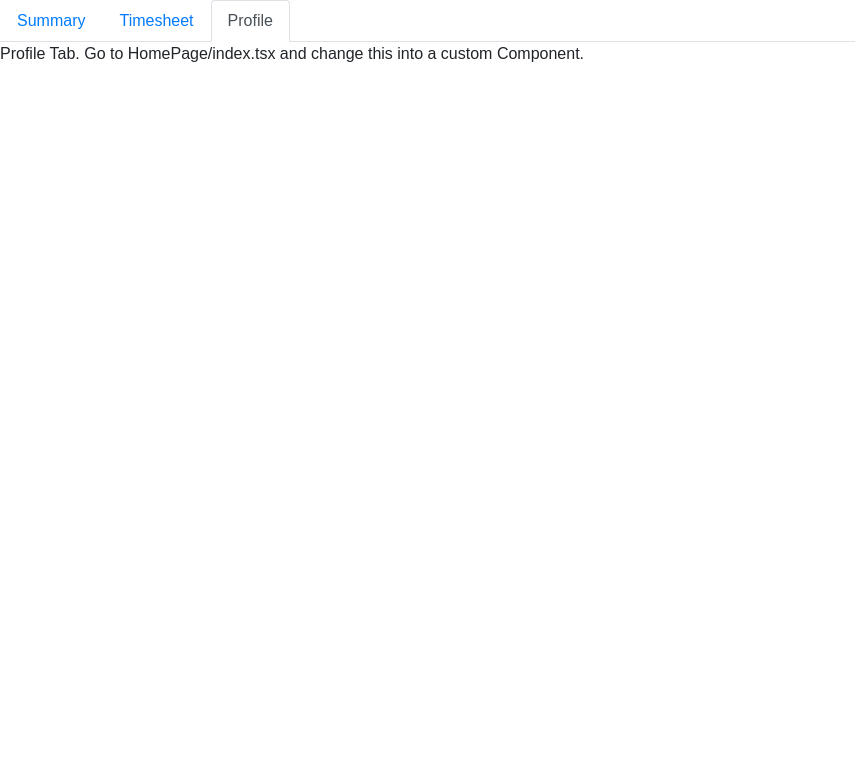
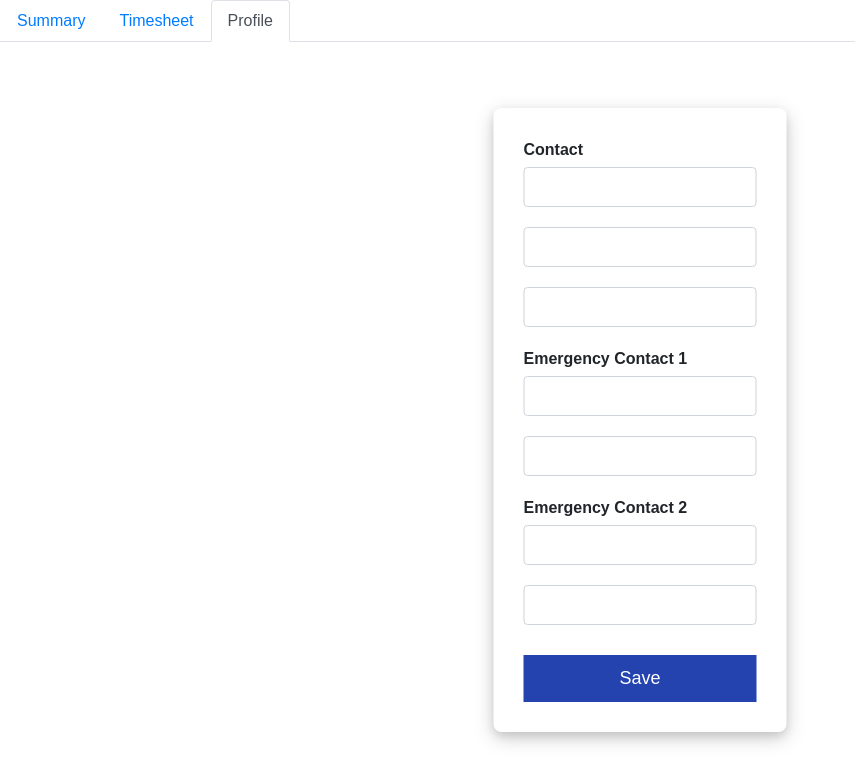
Before and after one commit to Emloyee-management/Timesheet-management-frontend, a React (Create React App) app: page /home in a window 1280 px wide. Both pictures are taken after a click on the tab "Profile". Shown: the top 782 px of the page, without its empty margins (0-855 px from the left). Built offline with nearby package versions, Linux system fonts and the light colour scheme; no server answers.

Commit message:
profile finished

```diff
--- a/src/App.scss
+++ b/src/App.scss
@@ -30,6 +30,7 @@ h4 {
   padding: 0px;
 }
 
+#root,
 html,
 body {
   margin: 0px;
@@ -91,3 +92,5 @@ p {
 @import "./containers/LoginPage/style.scss";
 @import "./containers/HomePage/style.scss";
 @import "./containers/SummaryPage/style.scss";
+
+@import "./containers/ProfilePage/style.scss";
--- a/src/containers/HomePage/index.tsx
+++ b/src/containers/HomePage/index.tsx
@@ -8,6 +8,7 @@ import { login } from "../../store/actions/session";
 import { Tabs, Tab } from "react-bootstrap";
 import TemplatePage from "../TemplatePage";
 import SummaryPage from "../SummaryPage";
+import ProfilePage from "../ProfilePage";
 
 const mapStateToProps = (state: IStoreState) => ({ session: state.session });
 
@@ -40,22 +41,21 @@ class HomePage extends React.Component<IHomePageProps, IHomePageState> {
 
   render() {
     return (
-      <>
+      <div className="home-page__container">
         <Tabs activeKey={this.state.activeTab} onSelect={this.handleSelect}>
           <Tab eventKey="summary" title="Summary">
             <SummaryPage />
           </Tab>
           <Tab eventKey="timesheet" title="Timesheet">
-            Timesheet Tab. Go to HomePage/index.tsx and change this into a custom
-            Component.
+            Timesheet Tab. Go to HomePage/index.tsx and change this into a
+            custom Component.
           </Tab>
 
           <Tab eventKey="profile" title="Profile">
-            Profile Tab. Go to HomePage/index.tsx and change this into a custom
-            Component.
+            <ProfilePage />
           </Tab>
         </Tabs>
-      </>
+      </div>
     );
   }
 }
--- a/src/containers/HomePage/style.scss
+++ b/src/containers/HomePage/style.scss
@@ -0,0 +1,4 @@
+.home-page__container {
+  width: 100%;
+  height: 100%;
+}
--- /dev/null
+++ b/src/containers/ProfilePage/index.tsx
@@ -0,0 +1,172 @@
+import React from "react";
+import { connect } from "react-redux";
+import { RouteComponentProps, withRouter } from "react-router-dom";
+import { bindActionCreators } from "redux";
+import { IStoreState } from "../../store/reducers";
+import { DispatchFunction } from "../../store";
+import { login } from "../../store/actions/session";
+
+const mapStateToProps = (state: IStoreState) => ({ session: state.session });
+
+const mapDispatchToProps = (dispatch: DispatchFunction) =>
+  bindActionCreators({ login }, dispatch);
+
+type IprofilePageProps = ReturnType<typeof mapStateToProps> &
+  ReturnType<typeof mapDispatchToProps> &
+  RouteComponentProps;
+
+const initialState = {
+  phone: "",
+  email: "",
+  address: "",
+  emergencyContact1: "",
+  emergencyContact1Phone: "",
+  emergencyContact2: "",
+  emergencyContact2Phone: "",
+};
+
+type IprofilePageState = typeof initialState;
+
+class ProfilePage extends React.Component<
+  IprofilePageProps,
+  IprofilePageState
+> {
+  constructor(props: IprofilePageProps) {
+    super(props);
+    this.state = initialState;
+  }
+
+  componentDidMount = () => {
+    this.setState({
+      phone: this.props.session.userInfo.phone,
+      email: this.props.session.userInfo.email,
+      address: this.props.session.userInfo.address,
+      emergencyContact1: this.props.session.userInfo.emergency1Name,
+      emergencyContact1Phone: this.props.session.userInfo.emergency1Phone,
+      emergencyContact2: this.props.session.userInfo.emergency2Name,
+      emergencyContact2Phone: this.props.session.userInfo.emergency2Phone,
+    });
+  };
+
+  handlePhoneChange = (event: React.FormEvent<HTMLInputElement>) => {
+    this.setState({
+      phone: event.currentTarget.value,
+    });
+  };
+
+  handleEmailChange = (event: React.FormEvent<HTMLInputElement>) => {
+    this.setState({
+      email: event.currentTarget.value,
+    });
+  };
+
+  handleAddressChange = (event: React.FormEvent<HTMLInputElement>) => {
+    this.setState({
+      address: event.currentTarget.value,
+    });
+  };
+
+  handleEmergencyContact1Change = (
+    event: React.FormEvent<HTMLInputElement>
+  ) => {
+    this.setState({
+      emergencyContact1: event.currentTarget.value,
+    });
+  };
+
+  handleEmergencyContact1PhoneChange = (
+    event: React.FormEvent<HTMLInputElement>
+  ) => {
+    this.setState({
+      emergencyContact1Phone: event.currentTarget.value,
+    });
+  };
+  handleEmergencyContact2Change = (
+    event: React.FormEvent<HTMLInputElement>
+  ) => {
+    this.setState({
+      emergencyContact2: event.currentTarget.value,
+    });
+  };
+  handleEmergencyContact2PhoneChange = (
+    event: React.FormEvent<HTMLInputElement>
+  ) => {
+    this.setState({
+      emergencyContact2Phone: event.currentTarget.value,
+    });
+  };
+
+  handleSubmit = (event: any) => {
+    event.preventDefault();
+  };
+
+  componentDidUpdate = () => {
+    const newUser = {
+      id: this.props.session.userInfo.id,
+      username: this.props.session.userInfo.username,
+      password: this.props.session.userInfo.password,
+      phone: this.state.phone,
+      email: this.state.email,
+      address: this.state.address,
+      emergency1Name: this.state.emergencyContact1,
+      emergency1Phone: this.state.emergencyContact1Phone,
+      emergency2Name: this.state.emergencyContact2,
+      emergency2Phone: this.state.emergencyContact2Phone,
+      token: this.props.session.userInfo.token,
+    } as IUserInfo;
+  };
+
+  render() {
+    return (
+      <div className="profile-page__container">
+        <form onSubmit={this.handleSubmit}>
+          <p>Contact</p>
+          <input
+            type="text"
+            defaultValue={this.props.session.userInfo.phone}
+            onChange={this.handlePhoneChange}
+          />
+          <input
+            type="text"
+            defaultValue={this.props.session.userInfo.email}
+            onChange={this.handleEmailChange}
+          />
+          <input
+            type="text"
+            defaultValue={this.props.session.userInfo.address}
+            onChange={this.handleAddressChange}
+          />
+
+          <p>Emergency Contact 1</p>
+          <input
+            type="text"
+            defaultValue={this.props.session.userInfo.emergency1Name}
+            onChange={this.handleEmergencyContact1Change}
+          />
+          <input
+            type="text"
+            defaultValue={this.props.session.userInfo.emergency1Phone}
+            onChange={this.handleEmergencyContact1PhoneChange}
+          />
+
+          <p>Emergency Contact 2</p>
+          <input
+            type="text"
+            defaultValue={this.props.session.userInfo.emergency2Name}
+            onChange={this.handleEmergencyContact2Change}
+          />
+          <input
+            type="text"
+            defaultValue={this.props.session.userInfo.emergency2Phone}
+            onChange={this.handleEmergencyContact2PhoneChange}
+          />
+          <button type="submit">Save</button>
+        </form>
+      </div>
+    );
+  }
+}
+
+export default withRouter(
+  connect(mapStateToProps, mapDispatchToProps)(ProfilePage)
+);
--- /dev/null
+++ b/src/containers/ProfilePage/style.scss
@@ -0,0 +1,42 @@
+.profile-page__container {
+  width: 100%;
+  height: 100%;
+
+  form {
+    p {
+      margin-bottom: 5px;
+      font-weight: bold;
+    }
+    margin-top: 20px;
+    border-radius: 8px;
+    box-shadow: 0 4px 8px 0 rgba(0, 0, 0, 0.1), 0 6px 20px 0 rgba(0, 0, 0, 0.19);
+    padding: 30px;
+    position: absolute;
+    top: 50%;
+    left: 50%;
+    margin-right: -50%;
+    transform: translate(-50%, -50%);
+    input {
+      display: block;
+      width: 100%;
+      margin-bottom: 20px;
+
+      border: 1px solid #ced4da;
+      border-radius: 0.25rem;
+      height: 40px;
+      padding: 0.375rem 0.75rem;
+    }
+    button {
+      width: 100%;
+      background-color: $color--blue;
+      color: white;
+      border: none;
+      padding: 10px 20px;
+      text-align: center;
+      text-decoration: none;
+      font-size: $size__font--regular;
+      margin-top: 10px;
+      cursor: pointer;
+    }
+  }
+}
--- a/src/index.tsx
+++ b/src/index.tsx
@@ -5,9 +5,8 @@ import App from "./App";
 import * as serviceWorker from "./serviceWorker";
 
 ReactDOM.render(
-  <React.StrictMode>
-    <App />
-  </React.StrictMode>,
+  <App />,
+
   document.getElementById("root")
 );
 
```
